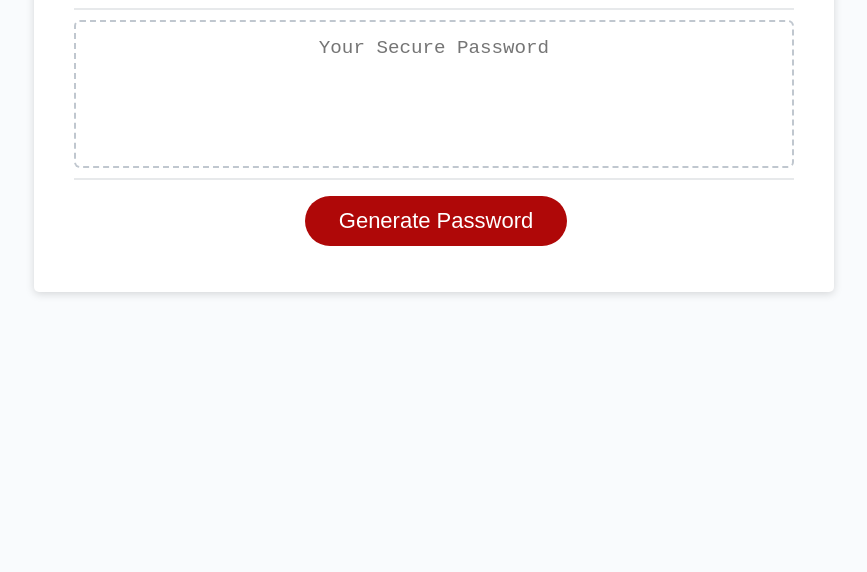
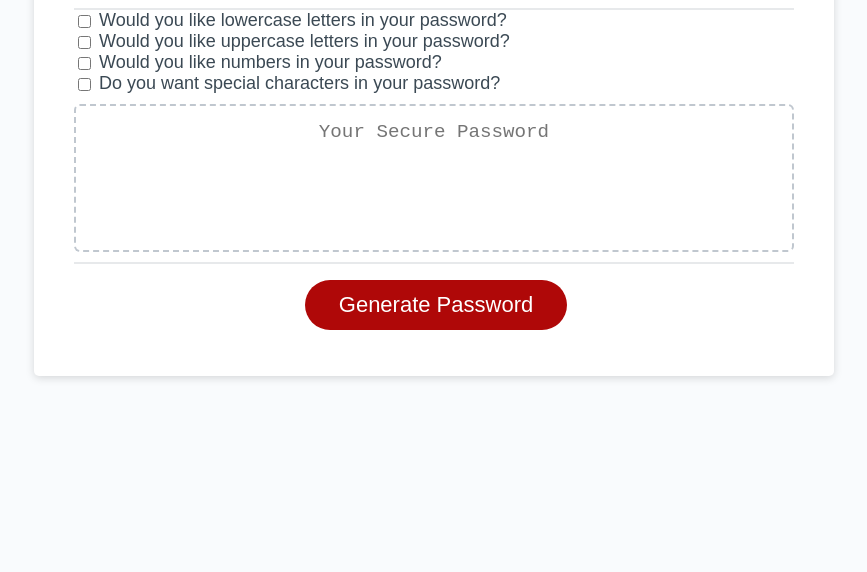
Before and after one commit to EsmondKim/RandomPasswordGenerator, a plain HTML site: page index.html in a window 1280 px wide. Shown: the part 228-800 px from the top of the page, without its empty margins (206-1073 px from the left). Drawn offline with Linux system fonts and the light colour scheme.

Commit message:
Added checkboxes html and js functions.

```diff
--- a/index.html
+++ b/index.html
@@ -16,6 +16,55 @@
         <div class="card-header">
           <h2>Generate a Password</h2>
         </div>
+
+        <input
+          class="checkboxes"
+          type="checkbox"
+          name="lowers"
+          id="lowers"
+          value="no"
+          onchange="lowersChange(this)"
+        />
+        <div class="checkbox-question">
+          Would you like lowercase letters in your password?
+        </div>
+
+        <input
+          class="checkboxes"
+          type="checkbox"
+          name="uppers"
+          id="uppers"
+          value="no"
+          onclick="uppersChange(this)"
+        />
+        <div class="checkbox-question">
+          Would you like uppercase letters in your password?
+        </div>
+
+        <input
+          class="checkboxes"
+          type="checkbox"
+          name="numbers"
+          id="numbers"
+          value="no"
+          onclick="numbersChange(this)"
+        />
+        <div class="checkbox-question">
+          Would you like numbers in your password?
+        </div>
+
+        <input
+          class="checkboxes"
+          type="checkbox"
+          name="specials"
+          id="specials"
+          value="no"
+          onclick="specialsChange(this)"
+        />
+        <div class="checkbox-question">
+          Do you want special characters in your password?
+        </div>
+
         <div class="card-body">
           <textarea
             readonly
--- a/script.js
+++ b/script.js
@@ -1,5 +1,9 @@
 // Assignment Code
 var generateBtn = document.querySelector("#generate");
+var lowersCheckbox = document.querySelector("input[name=lowers]");
+var uppersCheckbox = document.querySelector("input[name=uppers]");
+var numbersCheckbox = document.querySelector("input[name=numbers]");
+var specialsCheckbox = document.querySelector("input[name=specials]");
 
 // Write password to the #password input
 function writePassword() {
@@ -7,10 +11,12 @@ function writePassword() {
   function generatePassword() {
     //The user provides password criteria via declared variables, confirms, and a prompt.
     //The confirms and the prompt will define the password's characteristics.
-    let lowerCasePrompt = confirm("Would you like lower case letters in your password?");
-    let upperCasePrompt = confirm("Would you like upper case letters in your password?");
-    let numbersPrompt = confirm("Would you like numbers in your password?");
-    let specialsPrompt = confirm("Do you want special characters in your password?")
+
+    // let lowerCasePrompt = confirm("Would you like lower case letters in your password?");
+    // let upperCasePrompt = confirm("Would you like upper case letters in your password?");
+    // let numbersPrompt = confirm("Would you like numbers in your password?");
+    // let specialsPrompt = confirm("Do you want special characters in your password?")
+
     //Creating the array pools for if statements and for loops to draw from.
     /*Declared Pool and PoolSplit variables on separate lines as separate variable to avoid JavaScript for some reason
     utilizing commas in final for loop that begins at line 101 when "abcdef".split(""); format was used on one line
@@ -21,7 +27,7 @@ function writePassword() {
     let upperCasePoolSplit = upperCasePool.split(" ");
     let numbersPool = "1234567890";
     let numbersPoolSplit = numbersPool.split(" ");
-    let specialsPool = "\ !\"#$%&\',)*+-./\;:<=>?@[\\]^-`{|}~";
+    let specialsPool = " !\"#$%&',)*+-./;:<=>?@[\\]^-`{|}~";
     let specialsPoolSplit = specialsPool.split(" ");
     //Declaring a variable to build an array of selected criteria.
     let criteriaArray = "";
@@ -36,53 +42,106 @@ function writePassword() {
     let forLoopCounter = 0;
     //Declaring variable to build the password string.
     let passwordString = "";
+
+    function uppers_change(checkbox) {
+      //If it is checked.
+      if (checkbox.checked) {
+        alert("Checkbox has been ticked!");
+      }
+      //If it has been unchecked.
+      else {
+        alert("Checkbox has been unticked!");
+      }
+    }
+
+    function numbers_change(checkbox) {
+      //If it is checked.
+      if (checkbox.checked) {
+        alert("Checkbox has been ticked!");
+      }
+      //If it has been unchecked.
+      else {
+        alert("Checkbox has been unticked!");
+      }
+    }
+
+    function specials_change(checkbox) {
+      //If it is checked.
+      if (checkbox.checked) {
+        alert("Checkbox has been ticked!");
+      }
+      //If it has been unchecked.
+      else {
+        alert("Checkbox has been unticked!");
+      }
+    }
+
     //If statement to make sure at least one of the prompts/character types was selected.
-    if(lowerCasePrompt === false && upperCasePrompt === false && numbersPrompt === false && specialsPrompt === false) {
-        alert("You MUST choose at least one of the character prompts: lower case, upper case, numbers, or special characters.");
-        passwordString = "Hit the Generate Password button and please be sure to chooose 'OK' for at least one of the character prompts for your password: upper case, lower case, numbers, or special characters."
-        return passwordString;
-        }
+    if (
+      lowerCasePrompt === false &&
+      upperCasePrompt === false &&
+      numbersPrompt === false &&
+      specialsPrompt === false
+    ) {
+      alert(
+        "You MUST choose at least one of the character prompts: lower case, upper case, numbers, or special characters."
+      );
+      passwordString =
+        "Hit the Generate Password button and please be sure to chooose 'OK' for at least one of the character prompts for your password: upper case, lower case, numbers, or special characters.";
+      return passwordString;
+    }
     //Password length user prompt.
-    let lengthVariable = prompt("How long do you want your password to be? You MUST enter a numeric digit between 8 and 128.")
+    let lengthVariable = prompt(
+      "How long do you want your password to be? You MUST enter a numeric digit between 8 and 128."
+    );
     //If statement to confirm a numberic digit between 8 and 128 was entered by user.
-    if(lengthVariable < 8) {
-      alert("You MUST enter a numeric digit between 8 and 128, please hit Generate Password button and start again.");
-      passwordString = "Hit the Generate Password button and please be sure to enter a numeric digit between 8 and 128 for your password length."
+    if (lengthVariable < 8) {
+      alert(
+        "You MUST enter a numeric digit between 8 and 128, please hit Generate Password button and start again."
+      );
+      passwordString =
+        "Hit the Generate Password button and please be sure to enter a numeric digit between 8 and 128 for your password length.";
       return passwordString;
-      }
-    if(lengthVariable > 128) {
-      alert("You MUST enter a numeric digit between 8 and 128, please please hit Generate Password button and start again.");
-      passwordString = "Hit the Generate Password button and please be sure to enter a numeric digit between 8 and 128 for your password length."
+    }
+    if (lengthVariable > 128) {
+      alert(
+        "You MUST enter a numeric digit between 8 and 128, please please hit Generate Password button and start again."
+      );
+      passwordString =
+        "Hit the Generate Password button and please be sure to enter a numeric digit between 8 and 128 for your password length.";
       return passwordString;
-      }
-    else {
+    } else {
       alert("Your password will be " + lengthVariable + " characters long.");
     }
     //If statements build the criteriaArray and pull one index position each from every criteria selected.
     //Alerts confirm the types of characters the user selected.
-      if(lowerCasePrompt === true) {
+    if (lowerCasePrompt === true) {
       alert("Your password will include at least one lower case letter.");
       criteriaArray = criteriaArray += lowerCasePoolSplit;
       //Tried to invoke criteriaInvoked++ iterater here, but elected for long form to avoid strange results.
       criteriaInvoked = criteriaInvoked + 1;
-      let lowerCaseRandomizer = Math.floor(Math.random() * lowerCasePool.length);
+      let lowerCaseRandomizer = Math.floor(
+        Math.random() * lowerCasePool.length
+      );
       lowerCaseSelection = lowerCasePool[lowerCaseRandomizer];
       passwordString = passwordString += lowerCaseSelection;
       console.log(passwordString);
     }
 
-    if(upperCasePrompt === true) {
+    if (upperCasePrompt === true) {
       alert("Your password will include at least one upper case letter.");
       criteriaArray = criteriaArray += upperCasePoolSplit;
       //Tried to invoke criteriaInvoked++ iterater here, but elected for long form to avoid strange results.
       criteriaInvoked = criteriaInvoked + 1;
-      let upperCaseRandomizer = Math.floor(Math.random() * upperCasePool.length);
+      let upperCaseRandomizer = Math.floor(
+        Math.random() * upperCasePool.length
+      );
       upperCaseSelection = upperCasePool[upperCaseRandomizer];
       passwordString = passwordString += upperCaseSelection;
       console.log(passwordString);
     }
 
-    if(numbersPrompt === true) {
+    if (numbersPrompt === true) {
       alert("Your password will include at least one number.");
       criteriaArray = criteriaArray += numbersPoolSplit;
       //Tried to invoke criteriaInvoked++ iterater here, but elected for long form to avoid strange results.
@@ -93,7 +152,7 @@ function writePassword() {
       console.log(passwordString);
     }
 
-    if(specialsPrompt === true) {
+    if (specialsPrompt === true) {
       alert("Your password will include at least one special character.");
       criteriaArray = criteriaArray += specialsPoolSplit;
       //Tried to invoke criteriaInvoked++ iterater here, but elected for long form to avoid strange results.
@@ -108,11 +167,13 @@ function writePassword() {
     console.log(forLoopCounter);
     //For loop fills in rest of password drawing from combined pull of selected criteria.
     for (i = 0; forLoopCounter > i; forLoopCounter--) {
-      let criteriaArrayRandomizer = Math.floor(Math.random() * criteriaArray.length);
+      let criteriaArrayRandomizer = Math.floor(
+        Math.random() * criteriaArray.length
+      );
       criteriaArraySelection = criteriaArray[criteriaArrayRandomizer];
       passwordString = passwordString += criteriaArraySelection;
       console.log(passwordString);
-      }
+    }
     return passwordString;
   }
 
@@ -123,3 +184,47 @@ function writePassword() {
 
 // Add event listener to generate button
 generateBtn.addEventListener("click", writePassword);
+
+lowersCheckbox.addEventListener("change", function lowersChange(checkbox) {
+  //If it is checked.
+  if (document.getElementById("lowers").checked) {
+    alert("Your password will include lowercase letters!");
+  }
+  //If it has been unchecked.
+  else {
+    alert("You've removed lowercase letters from your password!");
+  }
+});
+
+uppersCheckbox.addEventListener("change", function uppersChange(checkbox) {
+  //If it is checked.
+  if (document.getElementById("uppers").checked) {
+    alert("Your password will include uppercase letters!");
+  }
+  //If it has been unchecked.
+  else {
+    alert("You've removed uppercase letters from your password!");
+  }
+});
+
+numbersCheckbox.addEventListener("change", function numbersChange(checkbox) {
+  //If it is checked.
+  if (document.getElementById("numbers").checked) {
+    alert("Your password will include numbers!");
+  }
+  //If it has been unchecked.
+  else {
+    alert("You've removed numbers from your password!");
+  }
+});
+
+specialsCheckbox.addEventListener("change", function specialsChange(checkbox) {
+  //If it is checked.
+  if (document.getElementById("specials").checked) {
+    alert("Your password will include special characters!");
+  }
+  //If it has been unchecked.
+  else {
+    alert("You've removed special characters from your password!");
+  }
+});
--- a/style.css
+++ b/style.css
@@ -28,6 +28,15 @@ header {
   padding: 20px;
   padding-top: 0px;
   color: hsl(206, 17%, 28%);
+}
+
+.checkboxes {
+  float: left;
+  margin-top: 5px;
+}
+
+.checkbox-question {
+  margin-left: 25px;
 }
 
 .card {
```
